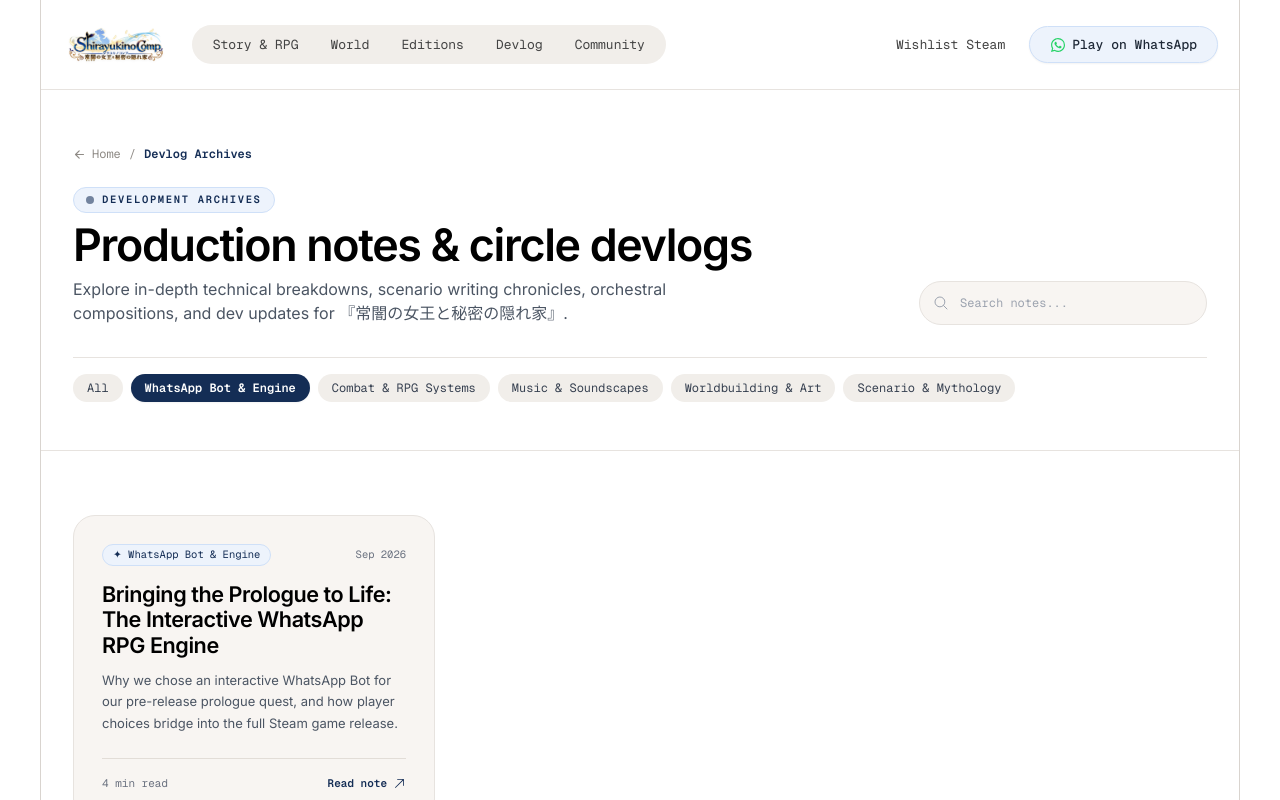
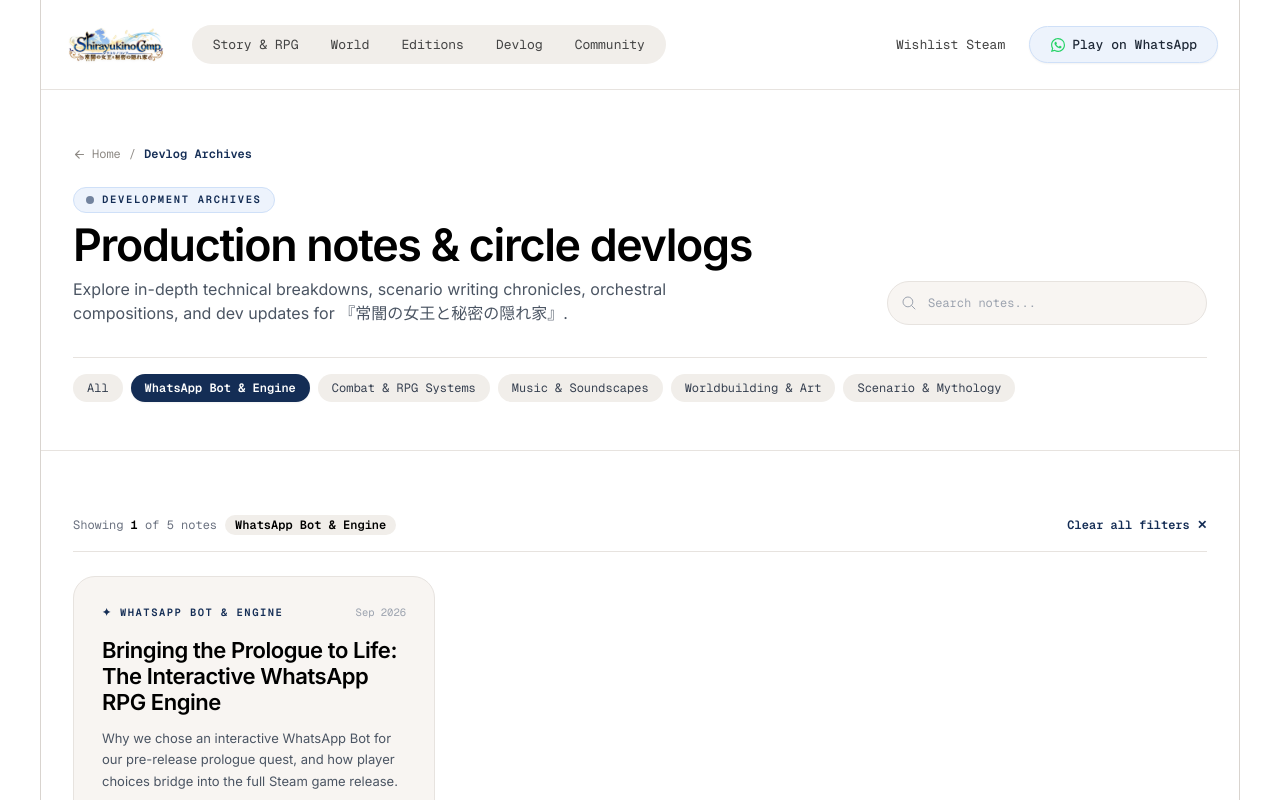
Before and after one commit to Piahn/Portfolio-Shirayukino, a Next.js app: page /devlog in a window 1280 px wide. Both pictures are taken after a click on the button "WhatsApp Bot & Engine". Shown: the top 800 px of the page. Built offline with nearby package versions, Linux system fonts and the light colour scheme.

Commit message:
feat(search): implement react-hook-form with debounce mechanism for devlog search

```diff
--- a/app/devlog/page.tsx
+++ b/app/devlog/page.tsx
@@ -1,11 +1,21 @@
 "use client";
 
-import { useState } from "react";
+import { useState, useEffect } from "react";
 import Link from "next/link";
+import { useForm } from "react-hook-form";
 import { HiArrowUpRight } from "react-icons/hi2";
-import { IoArrowBackOutline, IoLogoWhatsapp, IoSearchOutline } from "react-icons/io5";
+import {
+  IoArrowBackOutline,
+  IoLogoWhatsapp,
+  IoSearchOutline,
+  IoCloseCircleOutline,
+} from "react-icons/io5";
 import { DEVLOG_ARTICLES } from "@/components/devlogData";
 import { WHATSAPP_BOT_URL } from "@/components/constants";
+
+interface SearchFormInput {
+  search: string;
+}
 
 const CATEGORIES = [
   "All",
@@ -18,15 +28,53 @@
 
 export default function DevlogArchivePage() {
   const [activeCategory, setActiveCategory] = useState<string>("All");
-  const [searchQuery, setSearchQuery] = useState<string>("");
+  const [debouncedQuery, setDebouncedQuery] = useState<string>("");
+  const [isDebouncing, setIsDebouncing] = useState<boolean>(false);
+
+  // Setup React Hook Form
+  const { register, watch, setValue, handleSubmit, reset } =
+    useForm<SearchFormInput>({
+      defaultValues: {
+        search: "",
+      },
+    });
+
+  const currentSearchValue = watch("search") ?? "";
+
+  // Debounce effect: triggers only when user stops typing (350ms delay)
+  useEffect(() => {
+    if (currentSearchValue !== debouncedQuery) {
+      setIsDebouncing(true);
+    }
+
+    const timer = setTimeout(() => {
+      setDebouncedQuery(currentSearchValue.trim());
+      setIsDebouncing(false);
+    }, 350);
+
+    return () => clearTimeout(timer);
+  }, [currentSearchValue, debouncedQuery]);
+
+  // Immediate search on Enter / Form Submit
+  const onFormSubmit = (data: SearchFormInput) => {
+    setDebouncedQuery(data.search.trim());
+    setIsDebouncing(false);
+  };
+
+  const handleClearSearch = () => {
+    setValue("search", "");
+    setDebouncedQuery("");
+    setIsDebouncing(false);
+  };
 
   const filteredArticles = DEVLOG_ARTICLES.filter((article) => {
     const matchesCategory =
       activeCategory === "All" || article.category === activeCategory;
     const matchesSearch =
-      article.title.toLowerCase().includes(searchQuery.toLowerCase()) ||
-      article.summary.toLowerCase().includes(searchQuery.toLowerCase()) ||
-      article.category.toLowerCase().includes(searchQuery.toLowerCase());
+      debouncedQuery === "" ||
+      article.title.toLowerCase().includes(debouncedQuery.toLowerCase()) ||
+      article.summary.toLowerCase().includes(debouncedQuery.toLowerCase()) ||
+      article.category.toLowerCase().includes(debouncedQuery.toLowerCase());
     return matchesCategory && matchesSearch;
   });
 
@@ -61,17 +109,41 @@
               </p>
             </div>
 
-            {/* Quick Search */}
-            <div className="relative w-full md:w-72">
+            {/* Quick Search with React Hook Form & Debounce */}
+            <form
+              onSubmit={handleSubmit(onFormSubmit)}
+              className="relative w-full md:w-80"
+              role="search"
+            >
               <IoSearchOutline className="absolute left-3.5 top-1/2 -translate-y-1/2 text-gray-400 text-base pointer-events-none" />
               <input
                 type="text"
                 placeholder="Search notes..."
-                value={searchQuery}
-                onChange={(e) => setSearchQuery(e.target.value)}
-                className="w-full h-11 pl-10 pr-4 rounded-full border border-[#e7e3df] dark:border-[#1e3456] bg-[#f8f5f2] dark:bg-[#0c1524] text-xs font-mono text-black dark:text-white placeholder:text-gray-400 focus:outline-none focus:border-[#142d55] dark:focus:border-[#E5BA68] transition-colors"
+                {...register("search")}
+                autoComplete="off"
+                className="w-full h-11 pl-10 pr-10 rounded-full border border-[#e7e3df] dark:border-[#1e3456] bg-[#f8f5f2] dark:bg-[#0c1524] text-xs font-mono text-black dark:text-white placeholder:text-gray-400 focus:outline-none focus:border-[#142d55] dark:focus:border-[#E5BA68] transition-colors"
               />
-            </div>
+
+              {/* Status indicator: Debouncing spinner or Clear icon */}
+              <div className="absolute right-3.5 top-1/2 -translate-y-1/2 flex items-center">
+                {isDebouncing ? (
+                  <span
+                    className="w-3.5 h-3.5 border-2 border-gray-300 dark:border-gray-600 border-t-[#142d55] dark:border-t-[#E5BA68] rounded-full animate-spin"
+                    title="Filtering..."
+                  />
+                ) : currentSearchValue ? (
+                  <button
+                    type="button"
+                    onClick={handleClearSearch}
+                    className="text-gray-400 hover:text-black dark:hover:text-white transition-colors cursor-pointer"
+                    title="Clear search"
+                    aria-label="Clear search input"
+                  >
+                    <IoCloseCircleOutline size={18} />
+                  </button>
+                ) : null}
+              </div>
+            </form>
           </div>
 
           {/* Category Filter Pills */}
@@ -96,6 +168,41 @@
       {/* Articles Grid Section */}
       <div className="px-[21px] py-12 sm:px-8 sm:py-16">
         <div className="mx-auto max-w-[1220px]">
+          {/* Active search & filter pill bar */}
+          {(debouncedQuery !== "" || activeCategory !== "All") && (
+            <div className="mb-6 flex flex-wrap items-center justify-between gap-3 text-xs font-mono text-gray-500 dark:text-gray-400 pb-4 border-b border-[#e7e3df] dark:border-[#1a2840]">
+              <div className="flex items-center gap-2">
+                <span>
+                  Showing{" "}
+                  <strong className="text-black dark:text-white font-semibold">
+                    {filteredArticles.length}
+                  </strong>{" "}
+                  of {DEVLOG_ARTICLES.length} notes
+                </span>
+                {debouncedQuery !== "" && (
+                  <span className="inline-flex items-center gap-1.5 px-2.5 py-0.5 rounded-full bg-[#edf3fc] dark:bg-[#111c30] text-[#142d55] dark:text-[#E5BA68] font-semibold border border-[#cfe0f8] dark:border-[#1f304f]">
+                    &ldquo;{debouncedQuery}&rdquo;
+                  </span>
+                )}
+                {activeCategory !== "All" && (
+                  <span className="inline-flex items-center gap-1.5 px-2.5 py-0.5 rounded-full bg-[#f1eeea] dark:bg-[#111d33] text-black dark:text-white font-semibold">
+                    {activeCategory}
+                  </span>
+                )}
+              </div>
+              <button
+                type="button"
+                onClick={() => {
+                  handleClearSearch();
+                  setActiveCategory("All");
+                }}
+                className="text-xs font-semibold text-[#142d55] dark:text-[#E5BA68] hover:underline cursor-pointer"
+              >
+                Clear all filters ✕
+              </button>
+            </div>
+          )}
+
           {filteredArticles.length > 0 ? (
             <div className="grid gap-6 md:grid-cols-2 lg:grid-cols-3">
               {filteredArticles.map((article) => (
@@ -106,15 +213,15 @@
                 >
                   <div>
                     <div className="flex items-center justify-between gap-2 font-mono text-[10.5px]">
-                      <span className="px-2.5 py-0.5 rounded-full bg-[#edf3fc] dark:bg-[#13233c] text-[#142d55] dark:text-[#a0c2f9] border border-[#cfe0f8] dark:border-[#203a63]">
+                      <span className="font-semibold text-[#142d55] dark:text-[#E5BA68] uppercase tracking-[0.14em]">
                         ✦ {article.category}
                       </span>
-                      <span className="text-gray-500 dark:text-gray-400">
+                      <span className="text-gray-400 dark:text-gray-500">
                         {article.date}
                       </span>
                     </div>
 
-                    <h2 className="mt-4 text-xl sm:text-[1.35rem] font-semibold leading-[1.18] tracking-[-0.02em] text-black dark:text-white group-hover:text-[#142d55] dark:group-hover:text-[#E5BA68] transition-colors">
+                    <h2 className="mt-4 text-xl sm:text-[22px] font-semibold leading-[1.2] tracking-[-0.02em] text-black dark:text-white group-hover:text-[#142d55] dark:group-hover:text-[#E5BA68] transition-colors">
                       {article.title}
                     </h2>
 
@@ -137,16 +244,17 @@
           ) : (
             <div className="text-center py-20">
               <p className="text-lg font-medium text-gray-500 dark:text-gray-400">
-                No devlog notes found matching &ldquo;{searchQuery}&rdquo;.
+                No devlog notes found matching &ldquo;{debouncedQuery || currentSearchValue}&rdquo;.
               </p>
               <button
+                type="button"
                 onClick={() => {
-                  setSearchQuery("");
+                  handleClearSearch();
                   setActiveCategory("All");
                 }}
-                className="mt-4 text-xs font-mono font-semibold text-[#142d55] dark:text-[#E5BA68] underline"
+                className="mt-4 text-xs font-mono font-semibold text-[#142d55] dark:text-[#E5BA68] underline cursor-pointer"
               >
-                Reset filters
+                Reset search & filters
               </button>
             </div>
           )}
--- a/package.json
+++ b/package.json
@@ -13,6 +13,7 @@
     "next": "16.3.4",
     "react": "19.2.8",
     "react-dom": "19.2.8",
+    "react-hook-form": "^7.87.0",
     "react-icons": "^5.7.0"
   },
   "devDependencies": {
```
Also changed, not shown: 1 other file (tests, documents, lock files or other folders).
